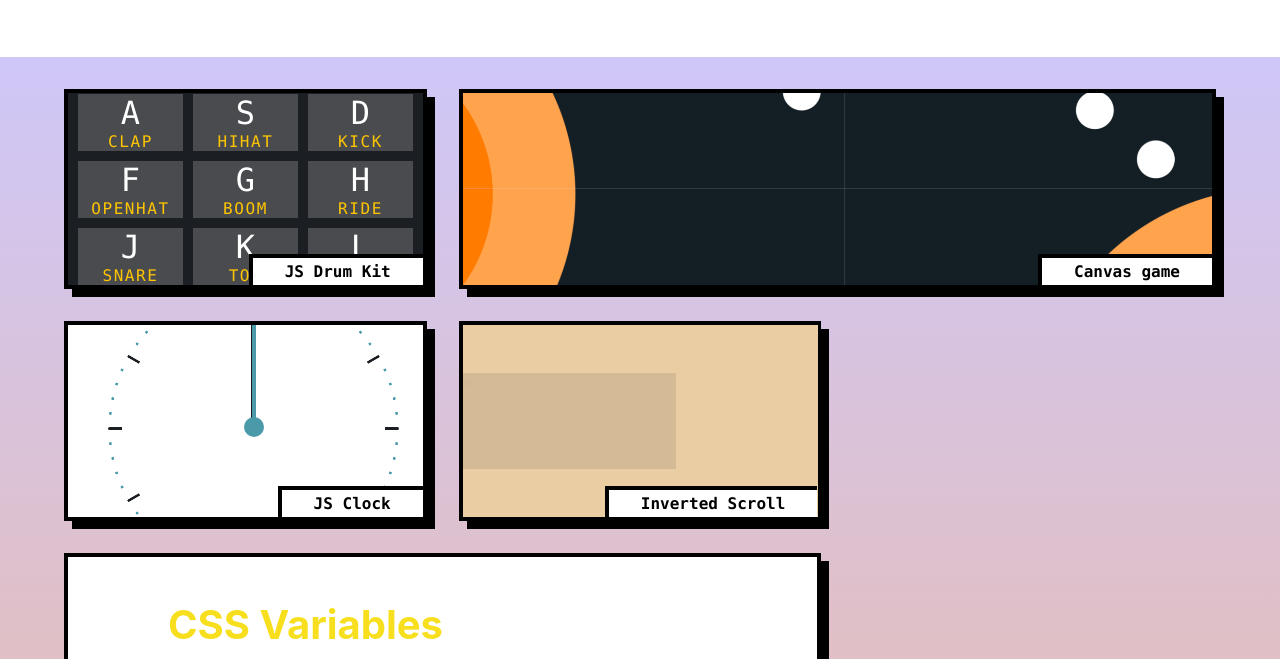
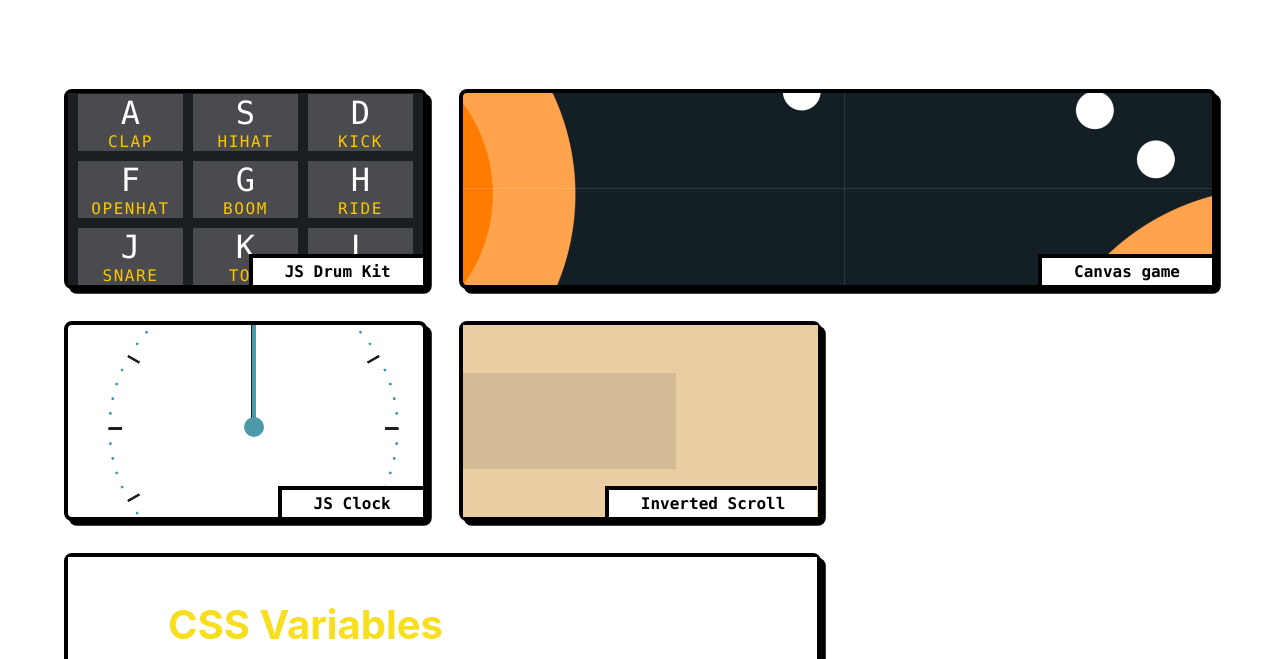
Before and after one commit to hugocxl/sandbox, a plain HTML site: page index.html in a window 1280 px wide. Shown: the part 141-800 px from the top of the page. Drawn offline with Linux system fonts and the light colour scheme.

Commit message:
update css

```diff
--- a/index.css
+++ b/index.css
@@ -52,7 +52,7 @@ iframe {
 }
 
 #projects__container {
-  background-image: linear-gradient(to top, #ebbba7 0%, #cfc7f8 100%);
+  /* background-image: linear-gradient(to top, #ebbba7 0%, #cfc7f8 100%); */
   padding: 2rem 4rem;
   gap: 2rem;
   display: grid;
@@ -61,11 +61,12 @@ iframe {
 }
 
 .project {
+  border-radius: 8px;
   z-index: 4;
   border: 4px solid black;
   background: white;
   min-height: 200px;
-  box-shadow: rgba(0, 0, 0, 1) 0.5rem 0.5rem 0px;
+  box-shadow: rgba(0, 0, 0, 1) 0.3rem 0.3rem 0px;
   display: flex;
   justify-content: center;
   align-items: center;
@@ -92,10 +93,11 @@ iframe {
 }
 
 .project__description {
+  border-radius: 0 0 8px 8px;
   border: 4px solid black;
   box-shadow: rgba(0, 0, 0, 1) 1rem 1rem 0px;
   text-decoration: underline;
-  transition: var(--transition);
+  /* transition: opacity 0 ease; */
   position: absolute;
   bottom: 0;
   left: -4px;
@@ -107,6 +109,7 @@ iframe {
 }
 
 .project:hover {
+  border-radius: 8px 8px 0 0;
   z-index: 10;
   transform: scale(1.05) translateY(-8px);
   box-shadow: rgba(0, 0, 0, 1) 1rem 1rem 0px;
```
